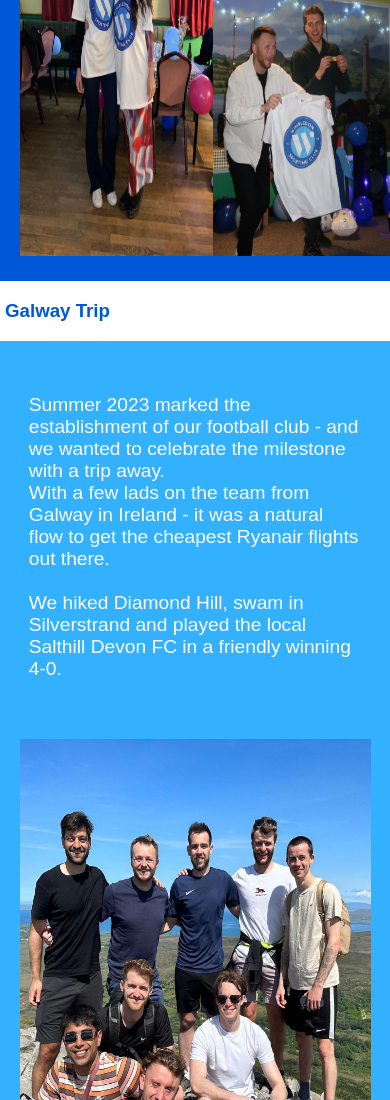
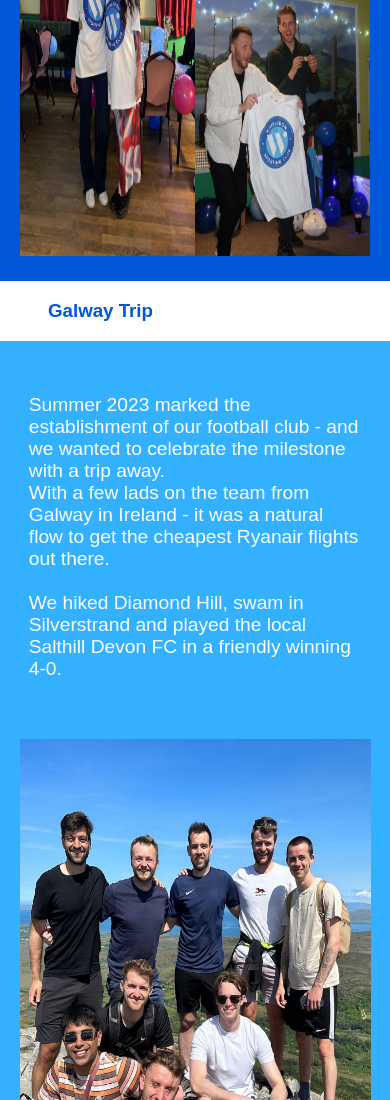
Before and after one commit to hasanshahid99/WSC-Site, a React (Create React App) app in the folder wimbledon-sporting-club/: page /social in a window 390 px wide. Shown: the part 874-1974 px from the top of the page. Built offline with nearby package versions, Linux system fonts and the light colour scheme; a web font is replaced by a local one.

Commit message:
sizing fixed again

```diff
--- a/wimbledon-sporting-club/src/App.scss
+++ b/wimbledon-sporting-club/src/App.scss
@@ -516,6 +516,7 @@ margin: 5px 20px;
   .christmas-img-container {
     display: flex;
     justify-items: center;
+    width: 100%;
   }
   .img-wrapper {
     display: grid;
--- a/wimbledon-sporting-club/src/pages/Social.tsx
+++ b/wimbledon-sporting-club/src/pages/Social.tsx
@@ -27,7 +27,7 @@ const Social:React.FC = () => {
       </div>
 
 </section>
-<h3>Galway Trip</h3>
+<h3 className='info-title'>Galway Trip</h3>
 <section className='banner banner3'>
   <div className='specs-container'>
 <p className='para specs'> Summer 2023 marked the establishment of our football club - and we wanted to celebrate the milestone with a trip away.  <br></br>
```
